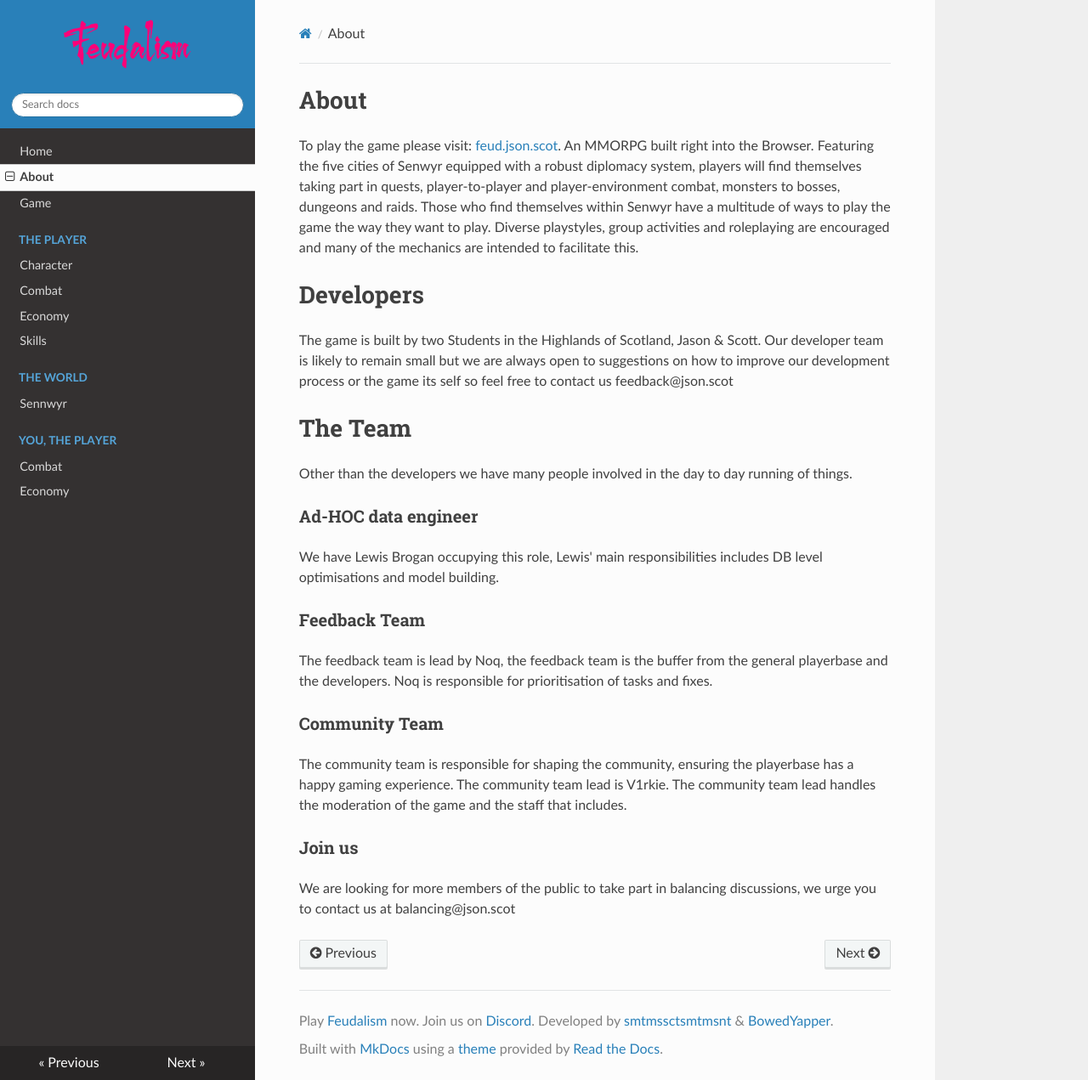
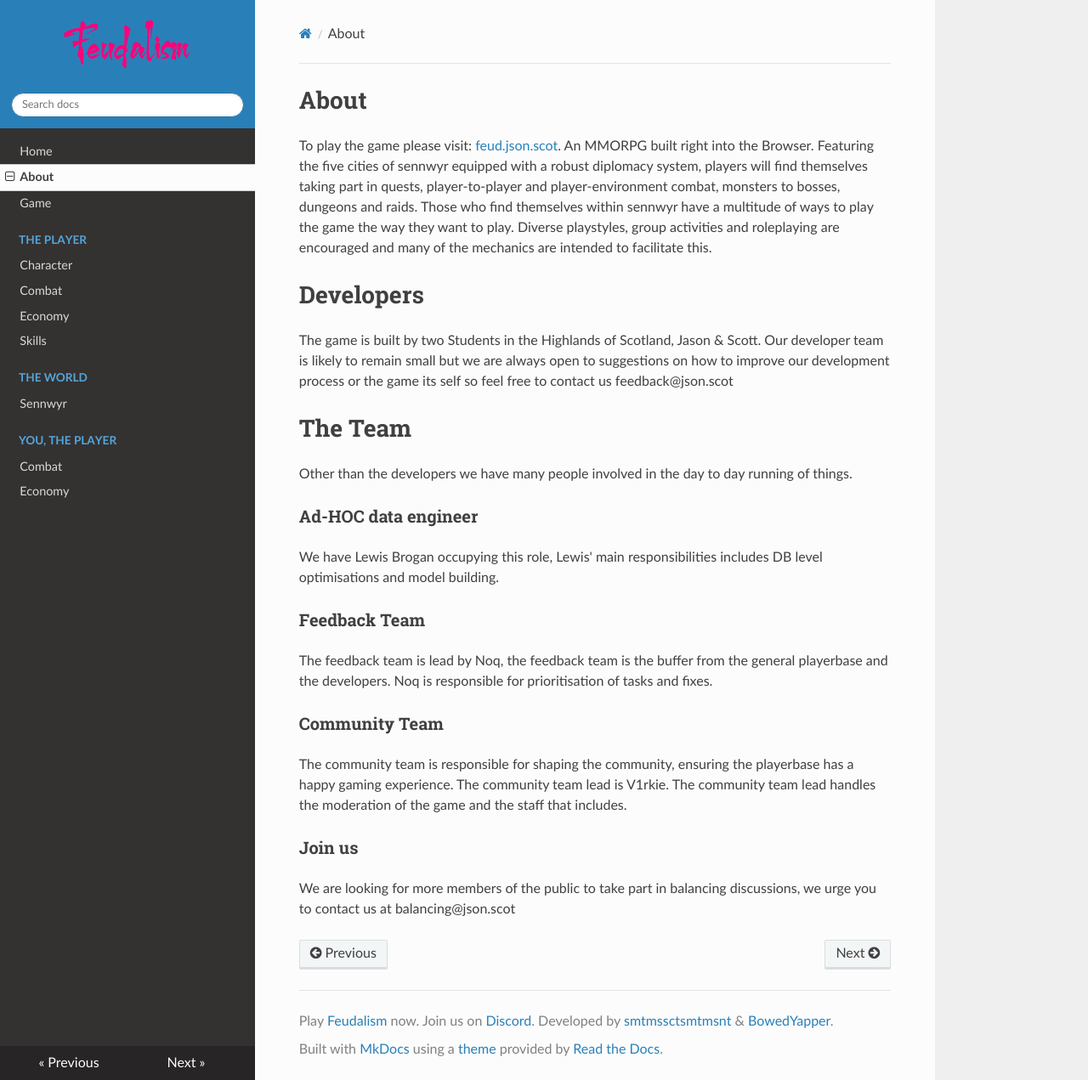
Before and after one commit to scottnotscott/Feudalism, an MkDocs documentation site: the page built from docs/About.md, in a window 1280 px wide and 1271 px high. Shown: the whole window at 85% size. Built offline with MkDocs 1.6.1, drawn with Linux system fonts in a browser that asks for light colours; nearby versions of some CDN libraries.

Commit message:
Consistency

```diff
--- a/docs/About.md
+++ b/docs/About.md
@@ -2,8 +2,8 @@
 
 To play the game please visit: [feud.json.scot](https://feud.json.scot/).
 An MMORPG built right into the Browser.
-Featuring the five cities of Senwyr equipped with a robust diplomacy system, players will find themselves taking part in quests, player-to-player and player-environment combat, monsters to bosses, dungeons and raids.
-Those who find themselves within Senwyr have a multitude of ways to play the game the way they want to play. Diverse playstyles, group activities and roleplaying are encouraged and many of the mechanics are intended to facilitate this.
+Featuring the five cities of sennwyr equipped with a robust diplomacy system, players will find themselves taking part in quests, player-to-player and player-environment combat, monsters to bosses, dungeons and raids.
+Those who find themselves within sennwyr have a multitude of ways to play the game the way they want to play. Diverse playstyles, group activities and roleplaying are encouraged and many of the mechanics are intended to facilitate this.
 
 # Developers
 
```
Also changed, not shown: docs/Game.md (+1 -1 lines).
